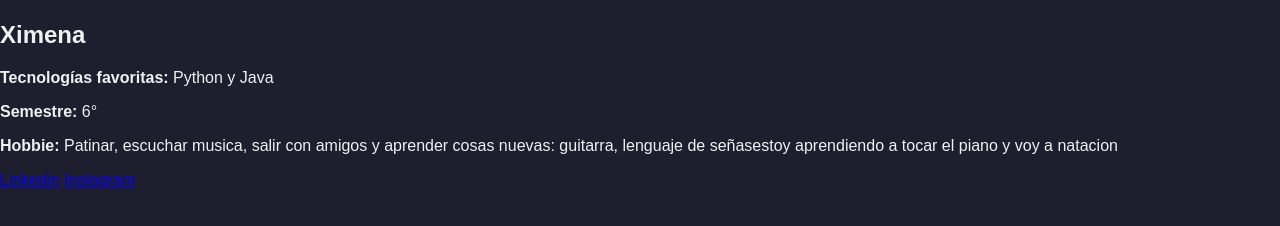
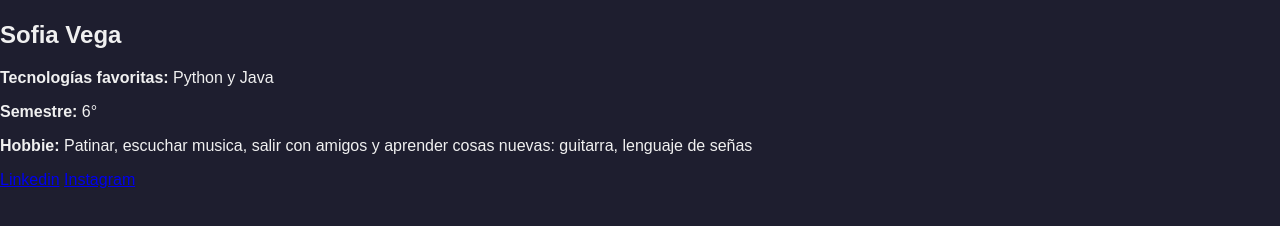
Before and after one commit to Nelixao/ICO_TE_MATCHALATTE, a plain HTML site: page sofia.html in a window 1280 px wide. Shown: the part 372-598 px from the top of the page. Drawn offline with Linux system fonts and the light colour scheme.

Commit message:
Archivo editado

```diff
--- a/sofia.html
+++ b/sofia.html
@@ -14,10 +14,10 @@
   <main class="perfil-container">
     <div class="perfil-card">
       <img src="https://img.freepik.com/vector-premium/retrato-mujer-caucasica-avatar-persona-femenina-icono-vector-adulto-estilo-plano-disparo-cabeza_605517-26.jpg" alt="Foto de Sofia" class="profile-pic">
-      <h2>Ximena</h2>
+      <h2>Sofia Vega</h2>
       <p><strong>Tecnologías favoritas:</strong> Python y Java</p>
       <p><strong>Semestre:</strong> 6°</p>
-      <p><strong>Hobbie:</strong> Patinar, escuchar musica, salir con amigos y aprender cosas nuevas: guitarra, lenguaje de señasestoy aprendiendo a tocar el piano y voy a natacion </p>
+      <p><strong>Hobbie:</strong> Patinar, escuchar musica, salir con amigos y aprender cosas nuevas: guitarra, lenguaje de señas</p>
       <div class="social-links">
         <a href="https://linkedin.com" target="_blank">Linkedin</a>
         <a href="https://instagram.com" target="_blank">Instagram</a>
```
